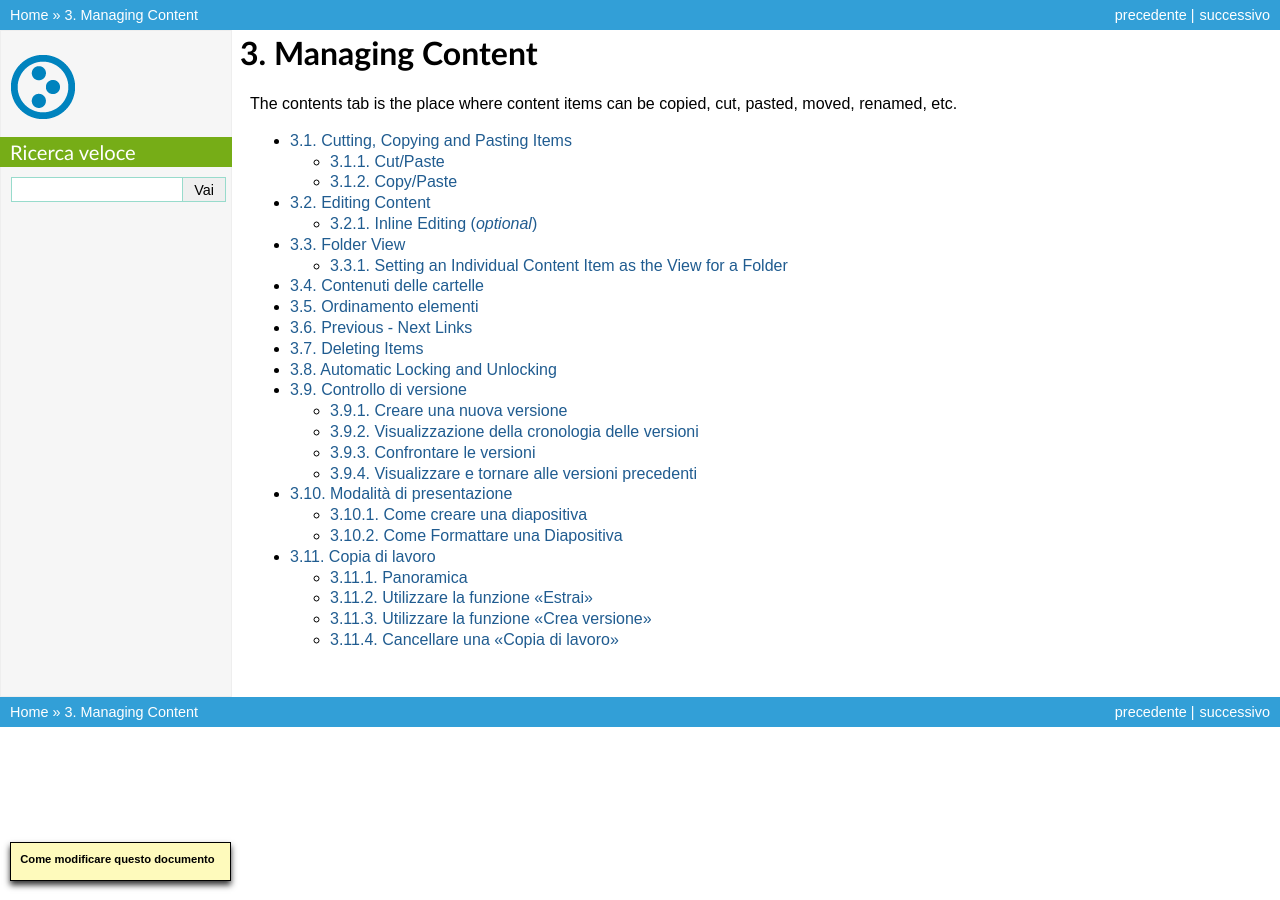
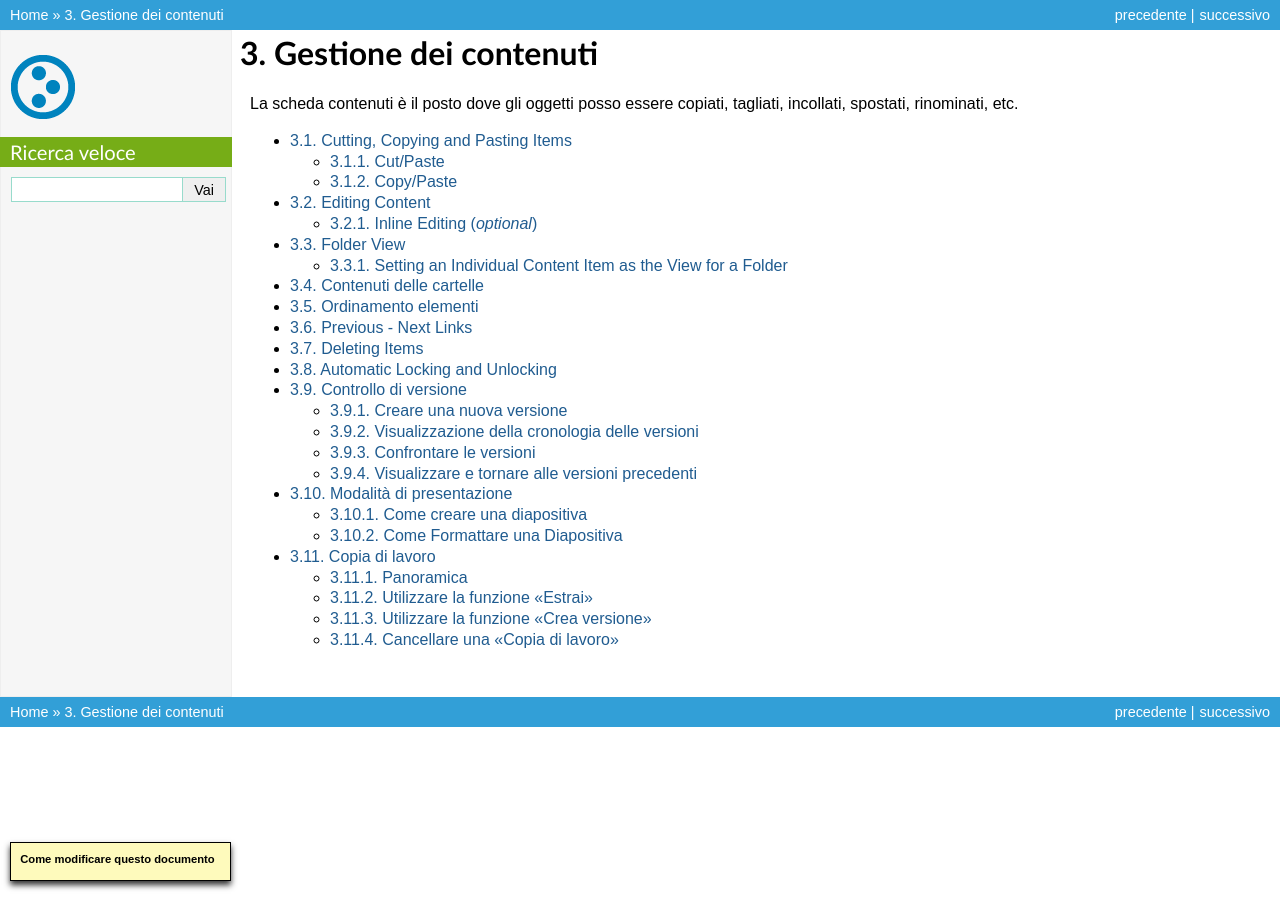
Before and after one commit to plone-it/collective.italiandocumentation, a Sphinx documentation site: the page built from source/managing-content/index.rst, in a window 1280 px wide. Built offline with Sphinx 7.4.7, drawn with Linux system fonts in a browser that asks for light colours.

Commit message:
tradotto managing-content/index.rst

```diff
--- a/source/managing-content/index.rst
+++ b/source/managing-content/index.rst
@@ -1,8 +1,8 @@
-Managing Content
-====================
+Gestione dei contenuti
+======================
 
-The contents tab is the place where content items can be copied, cut,
-pasted, moved, renamed, etc.
+La scheda contenuti è il posto dove gli oggetti posso essere copiati, tagliati,
+incollati, spostati, rinominati, etc.
 
 
 .. toctree::
```
